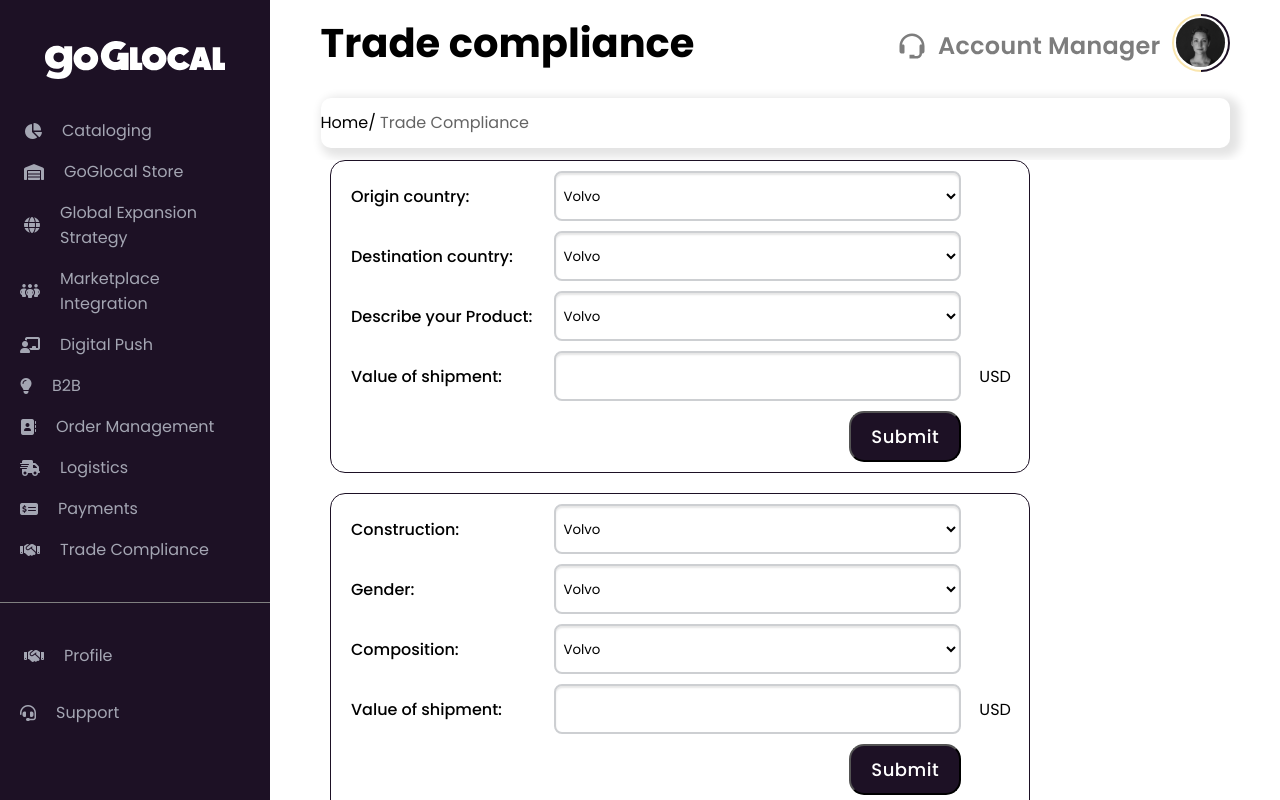
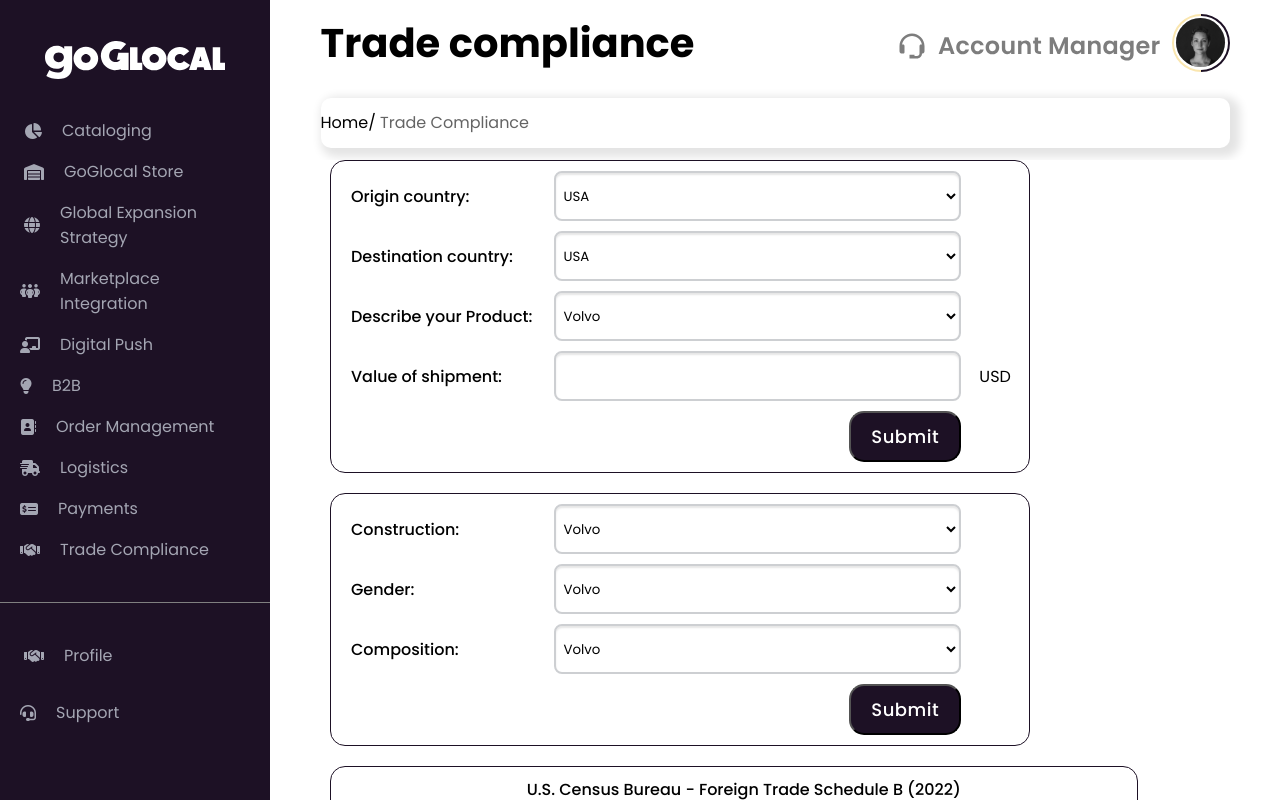
Before and after one commit to ankith111/Ecommerce-Webapp, a React (Create React App) app in the folder frontend/: page /trade in a window 1280 px wide. Built offline with nearby package versions, Linux system fonts and the light colour scheme.

Commit message:
Trade corrected

```diff
--- a/frontend/src/Components/Trade/Trade.js
+++ b/frontend/src/Components/Trade/Trade.js
@@ -11,11 +11,16 @@ function Trade() {
       <Sidebar />
       <div className="m1">
         <div className="hed1">
-        <div className="nav1 f-l fw-b">
-        <div>Trade compliance</div>
-        <img src={i}></img>
-        </div>
-        <div className="hm1"><div><span>Home/</span> <span style={{color: "#646464"}}>Trade Compliance</span> </div></div>
+          <div className="nav1 f-l fw-b">
+            <div>Trade compliance</div>
+            <img src={i}></img>
+          </div>
+          <div className="hm1">
+            <div>
+              <span>Home/</span>{" "}
+              <span style={{ color: "#646464" }}>Trade Compliance</span>{" "}
+            </div>
+          </div>
         </div>
 
         <div className="f3">
@@ -25,18 +30,21 @@ function Trade() {
                 Origin country:
               </label>
               <select className="ph" name="country" id="cars">
-                <option  placeholder="Country" className="op ff-poppins f-sx fw-m" value="volvo">
-                  Volvo
+                <option
+                  placeholder="Country"
+                  className="op ff-poppins f-sx fw-m"
+                  value="volvo"
+                >
+                  USA
                 </option>
-                <option placeholder="Country" className="op ff-poppins f-sx fw-m" value="saab">
-                  Saab
+                <option
+                  placeholder="Country"
+                  className="op ff-poppins f-sx fw-m"
+                  value="saab"
+                >
+                  India
                 </option>
-                <option placeholder="Country" className="op ff-poppins f-sx fw-m" value="opel">
-                  Opel
-                </option>
-                <option className="op ff-poppins f-sx fw-m" value="audi">
-                  Audi
-                </option>
+
               </select>
               <div className="usd"></div>
             </div>
@@ -46,17 +54,12 @@ function Trade() {
               </label>
               <select className="ph" name="country" id="cars">
                 <option className="op ff-poppins f-sx fw-m" value="volvo">
-                  Volvo
+                  USA
                 </option>
                 <option className="op ff-poppins f-sx fw-m" value="saab">
-                  Saab
+                  India
                 </option>
-                <option className="op ff-poppins f-sx fw-m" value="opel">
-                  Opel
-                </option>
-                <option className="op ff-poppins f-sx fw-m" value="audi">
-                  Audi
-                </option>
+
               </select>
               <div className="usd"></div>
             </div>
@@ -94,23 +97,34 @@ function Trade() {
               >
                 Submit
               </Button>
-
             </div>
           </form>
 
           <form className="form">
-          <div className="input">
+            <div className="input">
               <label for="country" className="f-sx fw-m lab">
                 Construction:
               </label>
               <select className="ph" name="country" id="cars">
-                <option  placeholder="Country" className="op ff-poppins f-sx fw-m" value="volvo">
+                <option
+                  placeholder="Country"
+                  className="op ff-poppins f-sx fw-m"
+                  value="volvo"
+                >
                   Volvo
                 </option>
-                <option placeholder="Country" className="op ff-poppins f-sx fw-m" value="saab">
+                <option
+                  placeholder="Country"
+                  className="op ff-poppins f-sx fw-m"
+                  value="saab"
+                >
                   Saab
                 </option>
-                <option placeholder="Country" className="op ff-poppins f-sx fw-m" value="opel">
+                <option
+                  placeholder="Country"
+                  className="op ff-poppins f-sx fw-m"
+                  value="opel"
+                >
                   Opel
                 </option>
                 <option className="op ff-poppins f-sx fw-m" value="audi">
@@ -159,41 +173,8 @@ function Trade() {
               </select>
               <div className="usd"></div>
             </div>
-            <div className="input">
-              <label for="country" className="f-sx fw-m lab">
-                Value of shipment:
-              </label>
-              <input className="ph"></input>
-              <div className="usd">USD</div>
-            </div>
+
             <div className="btns">
-              <Button
-                //  style={{ justifySelf: "flex-end" }}
-                className="btn-primary fw-m f-s sub"
-              >
-                Submit
-              </Button>
-            </div>
-            {/* <div className="input">
-              <label for="country" className="f-sx fw-m lab">
-                Value of shipment:
-              </label>
-              <select className="ph" name="country" id="cars">
-                <option className="op ff-poppins fw-m" value="volvo">
-                  Volvo
-                </option>
-                <option className="op ff-poppins f-sx fw-m" value="saab">
-                  Saab
-                </option>
-                <option className="op ff-poppins f-sx fw-m" value="opel">
-                  Opel
-                </option>
-                <option className="op ff-poppins f-sx fw-m" value="audi">
-                  Audi
-                </option>
-              </select>
-            </div> */}
-            <div className="btns" style={{ width: "150px" }}>
               <Button
                 //  style={{ justifySelf: "flex-end" }}
                 className="btn-primary fw-m f-s sub"
@@ -203,92 +184,134 @@ function Trade() {
             </div>
           </form>
 
-          <form className="form">
-            <div className="input">
-              <label for="country" className="f-sx fw-m">
-                Origin country:
-              </label>
-              <select className="ph" name="country" id="cars">
-                <option className="op ff-poppins f-sx fw-m" value="volvo">
-                  Volvo
-                </option>
-                <option className="op ff-poppins f-sx fw-m" value="saab">
-                  Saab
-                </option>
-                <option className="op ff-poppins f-sx fw-m" value="opel">
-                  Opel
-                </option>
-                <option className="op ff-poppins f-sx fw-m" value="audi">
-                  Audi
-                </option>
-              </select>
+          <div className="us">
+            <div className="chapu fw-m">
+              U.S. Census Bureau - Foreign Trade Schedule B (2022) <br />
+              <div className="chapa fw-m ">
+                Chapter61 <br />
+                CHAPTER 61-ARTICLES OF APPAREL AND CLOTHING ACCESSORIES, KNITTED
+                OR CROCHETED <br />
+              </div>
             </div>
-            <div className="input">
-              <label for="country" className="f-sx fw-m">
-                Destination country:
-              </label>
-              <select className="ph" name="country" id="cars">
-                <option className="op ff-poppins f-sx fw-m" value="volvo">
-                  Volvo
-                </option>
-                <option className="op ff-poppins f-sx fw-m" value="saab">
-                  Saab
-                </option>
-                <option className="op ff-poppins f-sx fw-m" value="opel">
-                  Opel
-                </option>
-                <option className="op ff-poppins f-sx fw-m" value="audi">
-                  Audi
-                </option>
-              </select>
+
+            {/* <table className="padding-table-columns">
+  <tr >
+   <div><th align="left">Schedule B Number</th></div>
+    <th align="left">Description</th>
+    <th align="left">UOM</th>
+  </tr>
+  <tr  >
+    <td>61.04</td>
+    <td>Women's or girls' suits, ensembles, suit-type jackets, blazers. dresses, skirts, divided skirts, trousers, bib and brace overalls, breeches and shorts (other than swimwear) knitted or crocheted:</td>
+    <td></td>
+  </tr>
+  <tr >
+    <td></td>
+    <td>-Dresses</td>
+    <td></td>
+  </tr>
+  <tr >
+    <td>61.04</td>
+    <td>--of cotton</td>
+    <td>Doz.,kg</td>
+  </tr>
+
+</table>
+           </div> */}
+     <div className="sb">
+            <div className=" u1 fw-b">
+
+            <div className="u2 ">
+            Schedule B Number
             </div>
-            <div className="input">
-              <label for="country" className="f-sx fw-m">
-                Describe your Product:
-              </label>
-              <select className="ph" name="country" id="cars">
-                <option className="op ff-poppins f-sx fw-m" value="volvo">
-                  Volvo
-                </option>
-                <option className="op ff-poppins f-sx fw-m" value="saab">
-                  Saab
-                </option>
-                <option className="op ff-poppins f-sx fw-m" value="opel">
-                  Opel
-                </option>
-                <option className="op ff-poppins f-sx fw-m" value="audi">
-                  Audi
-                </option>
-              </select>
+
+            <div className="u2m   ">
+            Description
             </div>
-            <div className="input">
-              <label for="country" className="f-sx fw-m">
-                Value of shipment:
-              </label>
-              <select className="ph" name="country" id="cars">
-                <option className="op ff-poppins fw-m" value="volvo">
-                  Volvo
-                </option>
-                <option className="op ff-poppins f-sx fw-m" value="saab">
-                  Saab
-                </option>
-                <option className="op ff-poppins f-sx fw-m" value="opel">
-                  Opel
-                </option>
-                <option className="op ff-poppins f-sx fw-m" value="audi">
-                  Audi
-                </option>
-              </select>
+
+            <div className="u2  ">
+            UOM
             </div>
-            <div className="btns" style={{ width: "150px" }}>
-              <Button
-                //  style={{ justifySelf: "flex-end" }}
-                className="btn-primary fw-m f-s sub"
-              >
-                Submit
-              </Button>
+
+        < hr/>
+
+
             </div>
-          </form>
+            <div className="u1">
+
+            <div className="u2">
+            61.04
+            </div>
+
+            <div className="u2m">
+            Women's or girls' suits, ensembles, suit-type jackets, blazers. dresses, skirts, divided skirts, trousers, bib and brace overalls, breeches and shorts (other than swimwear) knitted or crocheted:
+            </div>
+
+            <div className="u2">
+
+            </div>
+
+</div>
+
+
+            <div className="u1">
+
+
+
+
+            <div className="u2">
+
+            </div>
+
+            <div className="u2m">
+               -Dresses
+            </div>
+
+            <div className="u2">
+
+            </div>
+
+
+
+
+
+
+
+
+
+
+
+            </div>
+            <div className="u1">
+
+            <div className="u2">
+            61. 04
+            </div>
+
+            <div className="u2m">
+            - -of cotton
+            </div>
+
+            <div className="u2">
+            Doz.,kg
+            </div>
+
+
+
+
+
+
+
+
+
+
+
+
+
+
+            </div>
+</div>
+          </div>
         </div>
       </div>
     </div>
```
Also changed, not shown: frontend/src/Components/Trade/Trade.scss (+79 -0 lines).
